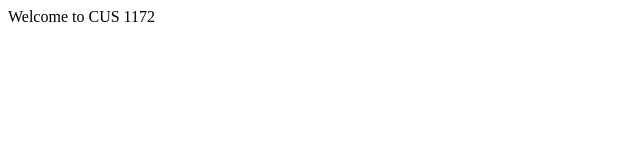
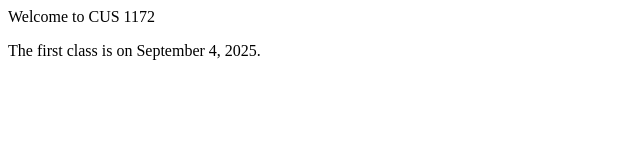
Before and after one commit to luxvlrt/CUS1172_minyeol, a plain HTML site: page milestone1/index.html in a window 1280 px wide. Shown: the whole page, without its empty margins (0-640 px from the left). Drawn offline with Linux system fonts and the light colour scheme.

Commit message:
Update index.html

```diff
--- a/milestone1/index.html
+++ b/milestone1/index.html
@@ -4,5 +4,8 @@
     <p>
       Welcome to CUS 1172
     </p>
+    <p>
+      The first class is on September 4, 2025.
+    </p>
   </body>
 </html>
```
